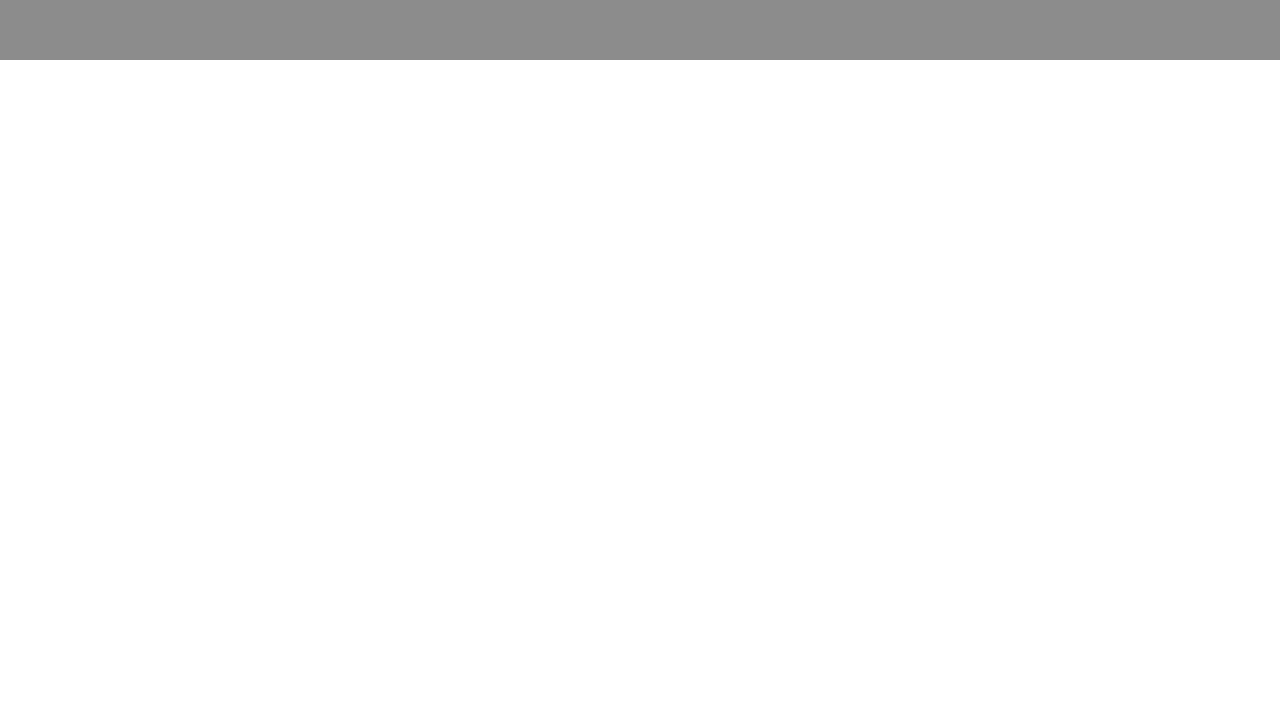
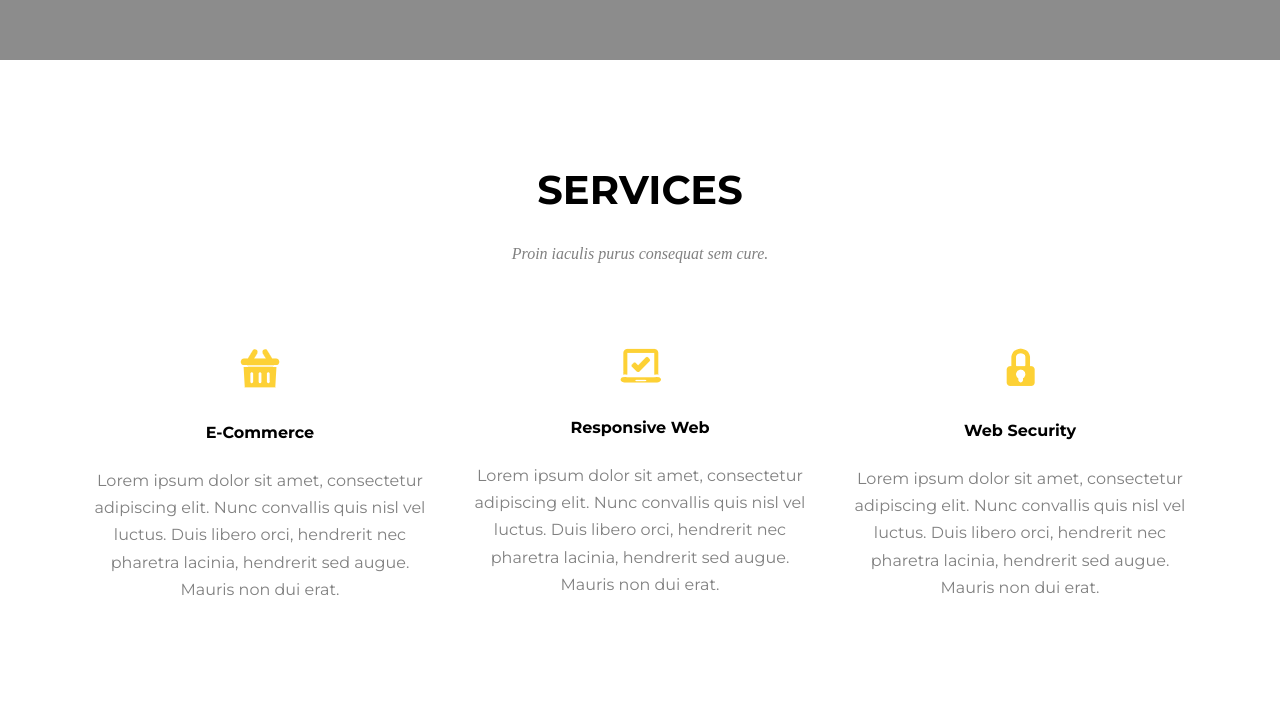
Before and after one commit to majeranek85/project-with-task-runner, a website: page index.html in a window 1280 px wide. Shown: the part 740-1455 px from the top of the page. Before the commit the page ends 800 px from the top, so only its background shows below. Drawn offline with Linux system fonts and the light colour scheme; a web font is replaced by a local one.

Commit message:
Add services section

```diff
--- a/index.html
+++ b/index.html
@@ -11,7 +11,6 @@
   </head>
   <body>
     <header class="splash">
-
         <nav class="container navigation">
           <div class="row">
             <a class="col-md-2 brand" href="#">Golden</a>
@@ -29,8 +28,33 @@
           <h2 class="page-subtitle">It's nice to meet you</h2>
           <a class="btn" href="#">Tell me more</a>
         </div>
+    </header>
 
-    </header>
+    <section class="services">
+      <div class="container">
+        <h3 class="section-title">Services</h3>
+        <p class="section-subtitle">Proin iaculis purus consequat sem cure.</p>
+        <div class="row">
+          <div class="col-md-4 service">
+              <a class="icon" href="#"><img src="images/Icon-Basket.png" alt="..."></a>
+              <h4 class="service-title">E-Commerce</h4>
+              <p class="service-text">Lorem ipsum dolor sit amet, consectetur adipiscing elit. Nunc convallis quis nisl vel luctus. Duis libero orci, hendrerit nec pharetra lacinia, hendrerit sed augue. Mauris non dui erat.</p>
+          </div>
+          <div class="col-md-4 service">
+              <a class="icon" href="#"><img src="images/Icon-Laptop.png" alt="..."></a>
+              <h4 class="service-title">Responsive Web</h4>
+              <p class="service-text">Lorem ipsum dolor sit amet, consectetur adipiscing elit. Nunc convallis quis nisl vel luctus. Duis libero orci, hendrerit nec pharetra lacinia, hendrerit sed augue. Mauris non dui erat.</p>
+          </div>
+          <div class="col-md-4 service">
+              <a class="icon" href="#"><img src="images/Icon-Locked.png" alt="..."></a>
+              <h4 class="service-title">Web Security</h4>
+              <p class="service-text">Lorem ipsum dolor sit amet, consectetur adipiscing elit. Nunc convallis quis nisl vel luctus. Duis libero orci, hendrerit nec pharetra lacinia, hendrerit sed augue. Mauris non dui erat.</p>
+          </div>
+        </div>
+      </div>
+    </section>
+
+
 
   </body>
 </html>
--- a/sass/style.scss
+++ b/sass/style.scss
@@ -22,6 +22,23 @@ body {
 a {
   text-decoration: none;
   color: #fff;
+}
+
+section {
+  padding: 96px 0;
+  text-align: center;
+}
+
+.section-title {
+  text-transform: uppercase;
+  margin: 0 auto;
+  @include txt-style ($font-text, #000, 40px);
+}
+
+.section-subtitle {
+  font-family: $font-header-two;
+  margin-bottom: 80px;
+  font-style: italic;
 }
 
 /* Navigation */
@@ -89,8 +106,23 @@ a {
   padding: 10px;
 }
 
+/* Services */
+.service {
+  text-align: center;
+}
+
+.service-title {
+  color: #000;
+}
+
+/* Portfolio */
+
+
 /* Media */
 @media (max-width: 767px) {
+  .section-subtitle {
+    margin-bottom: 30px;
+  }
 
   .navigation .row{
     text-align: center;
@@ -116,4 +148,8 @@ a {
   .page-subtitle {
     font-size: 36px;
   }
+
+  .service {
+    padding-bottom: 30px;
+  }
 }
```
Also changed, not shown: css/style.css, 1 other file.
